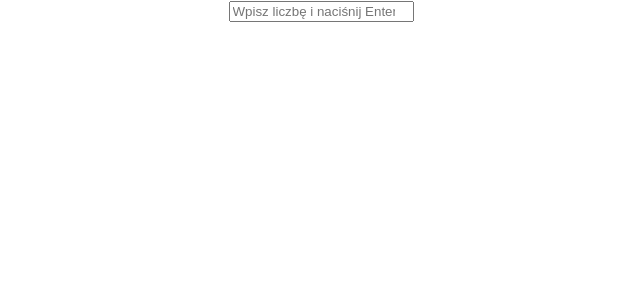
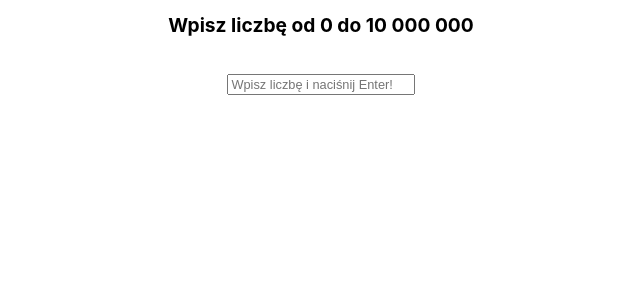
Before and after one commit to Fuzyn/tast-one, a React (Create React App) app: page / in a window 1280 px wide. Shown: the top 300 px of the page, without its empty margins (319-959 px from the left). Built offline with nearby package versions, Linux system fonts and the light colour scheme.

Commit message:
add logic and basic style, without spinner or progress bar

```diff
--- a/src/App.css
+++ b/src/App.css
@@ -1,3 +1,28 @@
 .App {
   text-align: center;
 }
+
+.title {
+  font-size: 1.5vw;
+}
+
+.input {
+  margin: 3vh 0;
+  font-size: 1vw;
+  width: 14%;
+}
+
+.user_answer {
+  display: flex;
+  flex-wrap: wrap;
+  justify-content: space-evenly;
+  padding: 0 15vw;
+  width: 70vw;
+}
+
+.user_answer p {
+  font-size: 1vw;
+  font-weight: 600;
+  padding: 0.5vw;
+  margin: 0;
+}
--- a/src/App.js
+++ b/src/App.js
@@ -1,14 +1,51 @@
 import './App.css';
+import { useState } from 'react';
 
-const checkNumber = (evt) => {
-  if(evt.key === 'Enter'){
-  return console.log(evt.target.value)}
-}
+
 
 function App() {
+
+  const [value, setValue] = useState();
+  const [userAnswerTable, setUserAnswerTable] = useState([])
+
+  const min = 0
+  const max = 10000000
+
+  const checkNumber = (evt) => {
+    let tableDivisibleNumber = []
+    if (evt.key === 'Enter') {
+      for (let i = 1; i <= evt.target.value; i++) {
+        if (i % 3 === 0) {
+          tableDivisibleNumber.push(i)
+        }
+      }
+      evt.target.value = '';
+      return setUserAnswerTable(tableDivisibleNumber)
+    }
+  }
+
   return (
     <div className="App">
-      <input type='number' placeholder="Wpisz liczbę i naciśnij Enter!" onKeyPress={checkNumber.bind(this)}/>
+      <h1 className='title'>Wpisz liczbę od 0 do 10 000 000</h1>
+      <input
+      className='input'
+        type='number'
+        placeholder="Wpisz liczbę i naciśnij Enter!"
+        onKeyPress={checkNumber.bind(this)}
+        value={value}
+        onChange={(e) => {
+          const value = parseInt(e.target.value, 10);
+
+          if (value > max) value = max;
+          if (value < min) value = min;
+
+          setValue(value);
+        }} />
+      <div className='user_answer'>
+          {userAnswerTable.map((value) => (
+            <p>{value}</p>
+          ))}
+      </div>
     </div>
   );
 }
```
